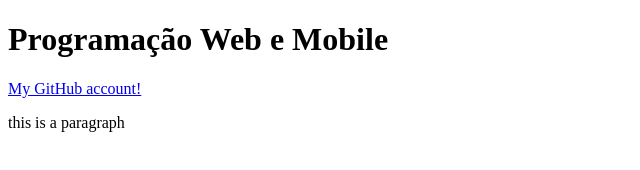
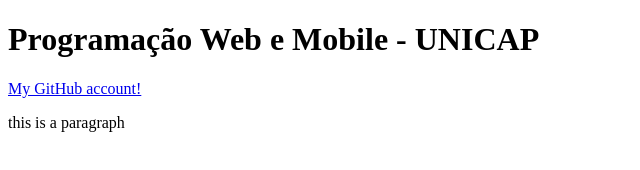
Before and after one commit to Gil32610/WebMobile, a plain HTML site: page index.html in a window 1280 px wide. Shown: the whole page, without its empty margins (0-640 px from the left). Drawn offline with Linux system fonts and the light colour scheme.

Commit message:
h1 changed

```diff
--- a/index.html
+++ b/index.html
@@ -1,7 +1,7 @@
 <!DOCTYPE html>
 <body>
     <main>
-        <h1>Programação Web e Mobile</h1>
+        <h1>Programação Web e Mobile - UNICAP</h1>
         <a href="https://github.com/Gil32610">My GitHub account!</a>
         <p>this is a paragraph</p>
     </main>
```
